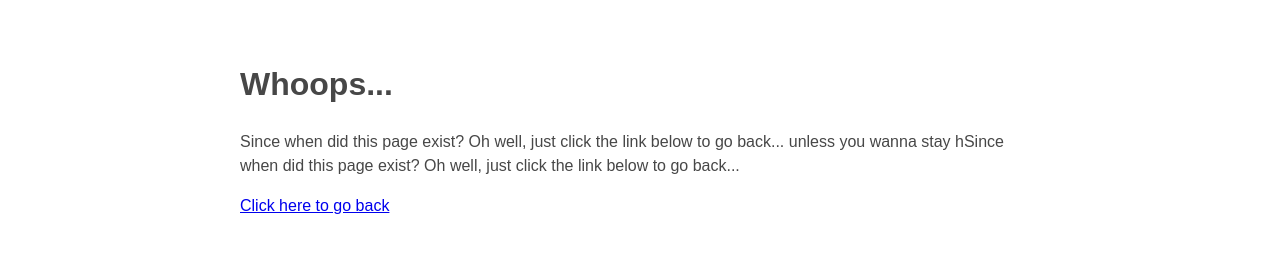
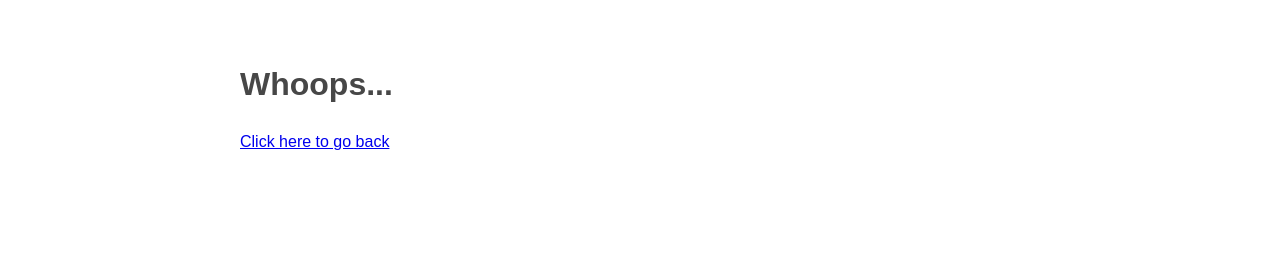
Before and after one commit to josephcrosmanplays532/wrapper-online-legacy-edition-shop, a plain HTML site: page 404.html in a window 1280 px wide. Shown: the part 61-314 px from the top of the page. Drawn offline with Linux system fonts and the light colour scheme; a web font is replaced by a local one.

Commit message:
Update 404.html

```diff
--- a/404.html
+++ b/404.html
@@ -77,7 +77,6 @@
 
 <h1>Whoops...</h1>
 
-<p id="textbefore404">Since when did this page exist?      Oh well,    just click the link below to go back...                                  unless you wanna stay h</p>
 
 <p><a href="index.html">Click here to go back</a></p>
 
```
